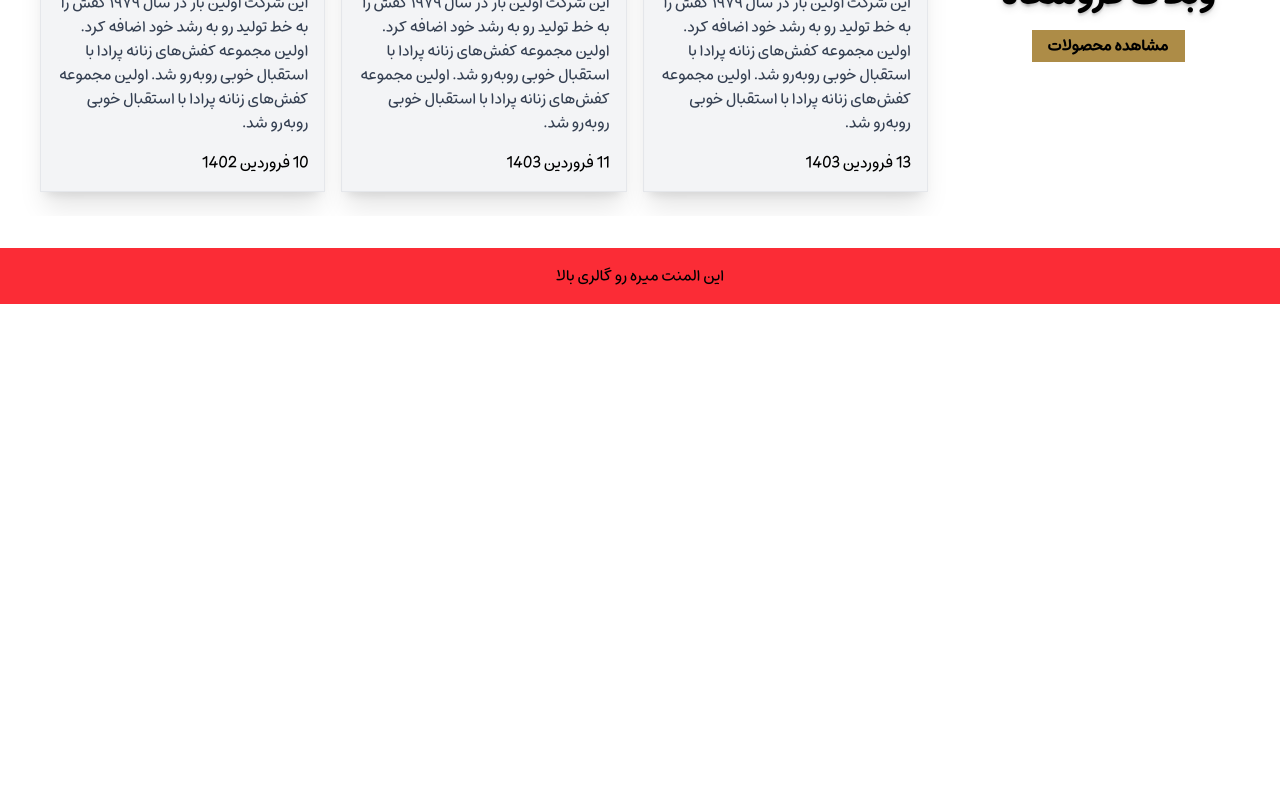
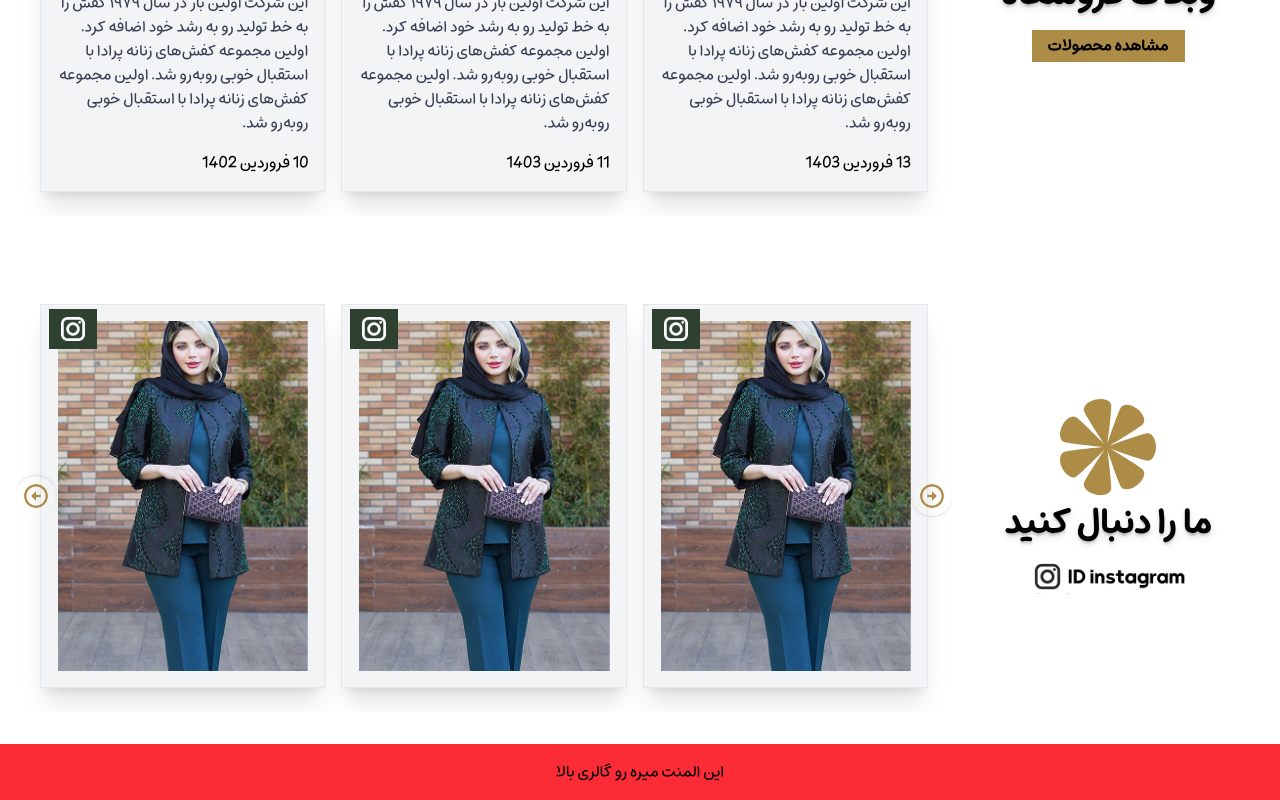
Before and after one commit to Niloofar-Palvaneh/landing_store, a Next.js app: page / in a window 1280 px wide. Shown: the part 3725-4525 px from the top of the page. Before the commit the page ends 4029 px from the top, so only its background shows below. Built offline with nearby package versions, Linux system fonts and the light colour scheme.

Commit message:
add instaagram posts dection

```diff
--- a/sharedData.ts
+++ b/sharedData.ts
@@ -38,3 +38,12 @@ export const articleItems = [
     { id: 5, img: "/imgs/blog.png", date: "25 فروردین 1402", title: "هر آنچه که باید درباره تاریخچه‌ی برند عروجی بدانید", des: "این شرکت اولین بار در سال ۱۹۷۹ کفش را به خط تولید رو به رشد خود اضافه کرد. اولین مجموعه کفش‌های زنانه پرادا با استقبال خوبی روبه‌رو شد. اولین مجموعه کفش‌های زنانه پرادا با استقبال خوبی روبه‌رو شد." },
     { id: 6, img: "/imgs/blog.png", date: "28 فروردین 1401", title: "هر آنچه که باید درباره تاریخچه‌ی برند عروجی بدانید", des: "این شرکت اولین بار در سال ۱۹۷۹ کفش را به خط تولید رو به رشد خود اضافه کرد. اولین مجموعه کفش‌های زنانه پرادا با استقبال خوبی روبه‌رو شد. اولین مجموعه کفش‌های زنانه پرادا با استقبال خوبی روبه‌رو شد." },
 ]
+
+export const posts = [
+    { id: 1, src: "/imgs/slide-1.png", alt: "img 1", url: "/" },
+    { id: 2, src: "/imgs/slide-1.png", alt: "img 2", url: "/" },
+    { id: 3, src: "/imgs/slide-1.png", alt: "img 3", url: "/" },
+    { id: 4, src: "/imgs/slide-1.png", alt: "img 4", url: "/" },
+    { id: 5, src: "/imgs/slide-1.png", alt: "img 5", url: "/" },
+    { id: 6, src: "/imgs/slide-1.png", alt: "img 6", url: "/" },
+]
--- /dev/null
+++ b/src/app/components/PostsSlider.tsx
@@ -0,0 +1,102 @@
+"use client"
+import Image from "next/image";
+import React, { useEffect, useState } from "react";
+
+const PostsSlider = ({ items, isBgGreen, title, btnText }: any) => {
+    const [index, setIndex] = useState(0);
+    const [visibleCount, setVisibleCount] = useState(3); // ← مقدار پیش‌فرض دسکتاپ
+    const total = items.length;
+
+    // ریسپانسیو کردن visibleCount
+    useEffect(() => {
+        const updateVisibleCount = () => {
+            const width = window.innerWidth;
+            if (width < 768) {
+                setVisibleCount(1); // موبایل
+            } else if (width < 1024) {
+                setVisibleCount(2); // تبلت
+            } else {
+                setVisibleCount(3); // دسکتاپ
+            }
+        };
+
+        updateVisibleCount();
+        window.addEventListener("resize", updateVisibleCount);
+        return () => window.removeEventListener("resize", updateVisibleCount);
+    }, []);
+
+    const next = () => {
+        setIndex((prev) => (prev + visibleCount) % total);
+    };
+
+    const prev = () => {
+        setIndex((prev) => (prev - visibleCount + total) % total);
+    };
+
+    const getSlides = () => {
+        const slides = [];
+        for (let i = 0; i < visibleCount; i++) {
+            slides.push(items[(index + i) % total]);
+        }
+        return slides;
+    };
+
+    return (
+        <>
+            <div className={`md:grid md:grid-cols-4 flex flex-col mt-8 p-4 `}>
+                <div className="flex md:flex-col items-center justify-center text-center gap-4">
+                    <div className="flex md:flex-col items-center justify-center text-center  gap-2">
+                        <Image className="md:w-24 w-6" src={"/icons/par-par-yellow.svg"} width={100} height={100} alt="عکس" />
+                        <h2 className=" md:text-4xl font-bold text-shadow-lg ">{title}</h2>
+                    </div>
+                    <Image className=" w-1/2" src={"/imgs/id-insta.png"} width={100} height={100} alt="id insta" />
+                </div>
+                <div className="grid col-span-3">
+                    <div className="relative w-full max-w-6xl mx-auto p-4 overflow-hidden">
+
+                        {/* دکمه‌ها */}
+                        <Image
+                            onClick={prev}
+                            className="absolute right-0 top-1/2 -translate-y-1/2 shadow p-2 rounded-full z-10 w-10 cursor-pointer"
+                            src={"/icons/prev.svg"} width={100} height={100} alt="btn" />
+                        <Image
+                            onClick={next}
+                            className="absolute left-0 top-1/2 -translate-y-1/2  shadow p-2 rounded-full z-10 rotate-180 w-10 cursor-pointer"
+                            src={"/icons/prev.svg"} width={100} height={100} alt="btn" />
+
+                        {/* اسلایدها */}
+                        <div className="flex transition-transform duration-500 ease-in-out items-stretch">
+                            {getSlides().map((item) => (
+                                <div
+                                    key={item.id}
+                                    className={`p-2 min-w-[100%] sm:min-w-[50%] lg:min-w-[33.3333%]`}>
+                                    <div className=" relative bg-gray-100 border border-gray-200 shadow-xl p-4 flex flex-col justify-between h-full  overflow-hidden">
+                                        <Image
+                                            width={100}
+                                            height={100}
+                                            src={"/icons/insta-white.svg"}
+                                            alt={item.alt}
+                                            className=" absolute top-1 left-2 bg-primary px-2 py-1 z-10 w-12 "
+                                        />
+                                        <div className="relative w-full overflow-hidden">
+                                            <Image
+                                                width={100}
+                                                height={100}
+                                                src={item.src}
+                                                alt={item.alt}
+                                                className="w-full object-contain"
+                                            />
+                                        </div>
+                                    </div>
+                                </div>
+                            ))}
+                        </div>
+                    </div>
+                </div>
+            </div>
+        </>
+
+    );
+};
+
+export default PostsSlider;
--- a/src/app/page.tsx
+++ b/src/app/page.tsx
@@ -2,11 +2,11 @@ import Image from "next/image";
 import Head from "./components/Head";
 import Category from "./components/Category";
 import Slider from "./components/Slider"
-import { articleItems, sliderItems } from "../../sharedData";
-import SecondaryBTN from "./components/SecondaryBTN";
-import { BEST_SELLING_PRODUCTS, STORE_BLOGS, VIEW_PRODUCTS } from "../../words";
+import { articleItems, posts, sliderItems } from "../../sharedData";
+import { BEST_SELLING_PRODUCTS, FOLLOW_US, STORE_BLOGS, VIEW_PRODUCTS } from "../../words";
 import Gallery from "./components/Gallery";
 import ArticleSlider from "./components/ArticleSlider";
+import PostsSlider from "./components/PostsSlider";
 
 export default function Home() {
 
@@ -20,6 +20,7 @@ export default function Home() {
       <Slider items={sliderItems} isBgGreen={true} title={BEST_SELLING_PRODUCTS} btnText={VIEW_PRODUCTS} />
       <Gallery />
       <ArticleSlider items={articleItems} isBgGreen={true} title={STORE_BLOGS} btnText={VIEW_PRODUCTS} />
+      <PostsSlider items={posts} isBgGreen={true} title={FOLLOW_US} btnText={VIEW_PRODUCTS} />
       <div className="flex bg-red-500 items-center justify-center w-full mt-4 py-4">
         این المنت میره رو گالری بالا
       </div>
--- a/words.ts
+++ b/words.ts
@@ -6,9 +6,10 @@ export const BRANCHES = "شعب"
 export const CREATE_YOUR_STYLE = "استایلتو بساز"
 export const REGISTER_LOGIN = "ثبت نام / ورود"
 export const DRESS_FOR_THE_POSITION_YOU_ARE_STANDING_IN = "لباسی برای جایگاهی که در آن ایستاده ای"
-export const SPECIAL_COLLECTION_FOR_WOMEN_WHO_LIVE_UNIQUE   = "کالکشنی خاص برای بانوانی که خاص بودن را زندگی می‌کنند"
+export const SPECIAL_COLLECTION_FOR_WOMEN_WHO_LIVE_UNIQUE = "کالکشنی خاص برای بانوانی که خاص بودن را زندگی می‌کنند"
 export const VIEW_PRODUCTS = "مشاهده محصولات"
 export const BEST_SELLING_PRODUCTS = "پرفروش ترین محصولات"
 export const TOMAN = "تومان"
 export const STORE_BLOGS = "وبلاگ فروشگاه"
 export const VIEW_ALL = "مشاهده همه"
+export const FOLLOW_US = "ما را دنبال کنید"
```
Also changed, not shown: public/icons/insta-white.svg (added), public/imgs/id-insta.png (added).
